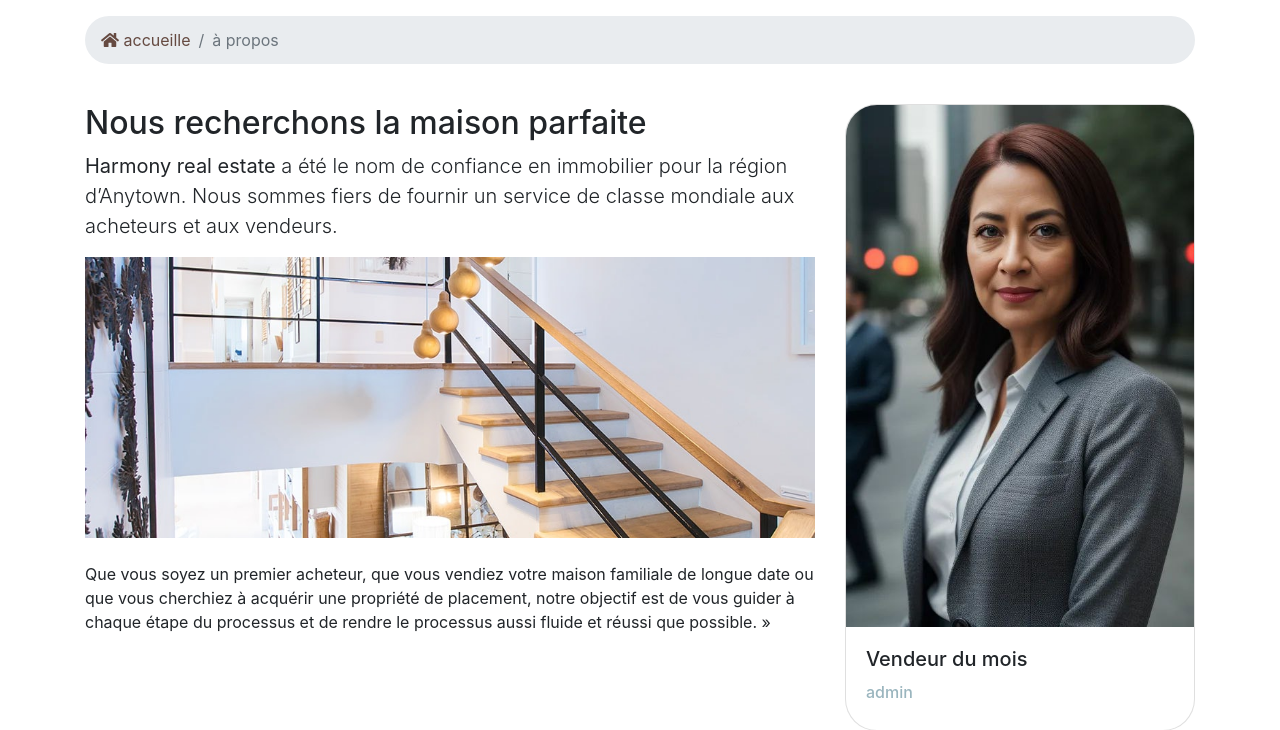
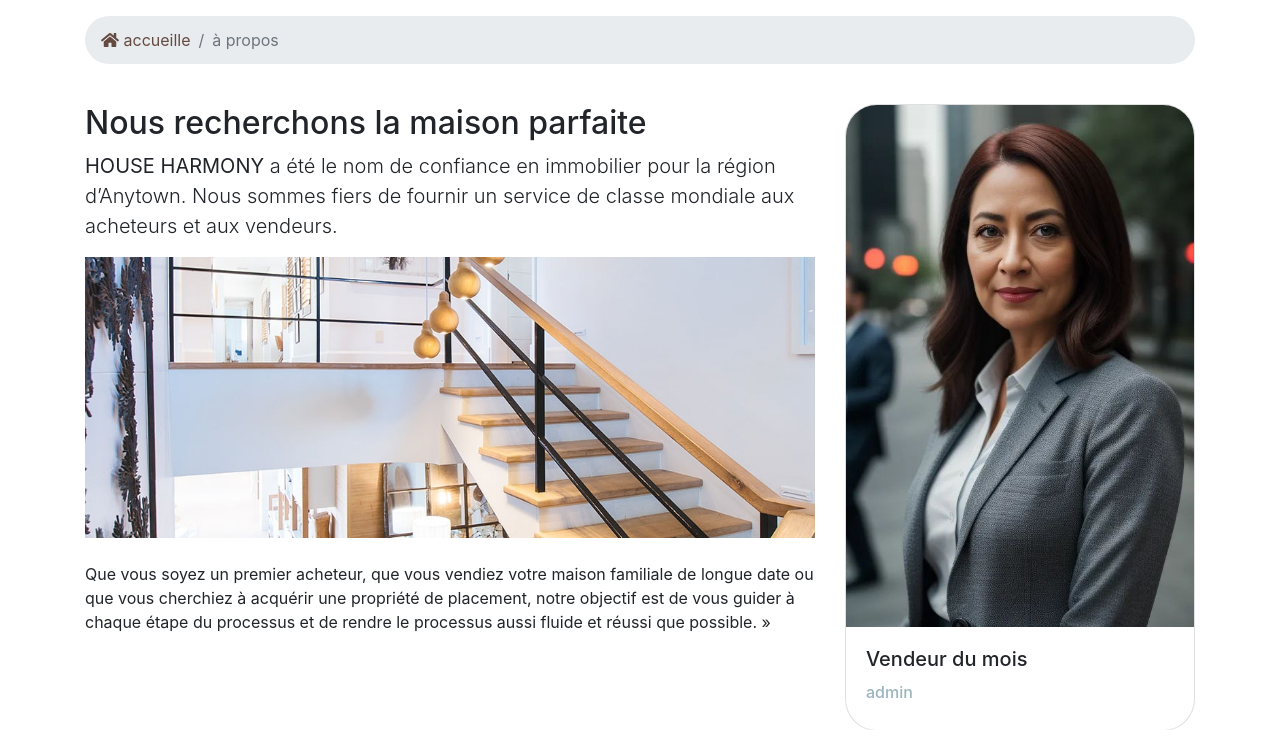
Before and after one commit to yahiaAlg/real_estate_pfe, a Django app: page /about in a window 1280 px wide. Shown: the part 409-1139 px from the top of the page. Run offline with Django 5.2, Linux system fonts and the light colour scheme; data comes from the database, SQL or seed files in the repository; some libraries are stand-ins or nearby versions.

Commit message:
Update about.html

```diff
--- a/templates/pages/about.html
+++ b/templates/pages/about.html
@@ -39,7 +39,7 @@ about
           <div class="col-md-8">
             <h2>Nous recherchons la maison parfaite</h2>
             <p class="lead">
-              <b>Harmony real estate</b> a été le nom de confiance en immobilier pour la région d’Anytown. Nous sommes fiers de fournir un service de classe mondiale aux acheteurs et aux vendeurs.
+              <b>HOUSE HARMONY</b> a été le nom de confiance en immobilier pour la région d’Anytown. Nous sommes fiers de fournir un service de classe mondiale aux acheteurs et aux vendeurs.
             </p>
             <img src='{% static "assets/img/about.jpg" %}'alt=""/>
             <p class="mt-4">
```
